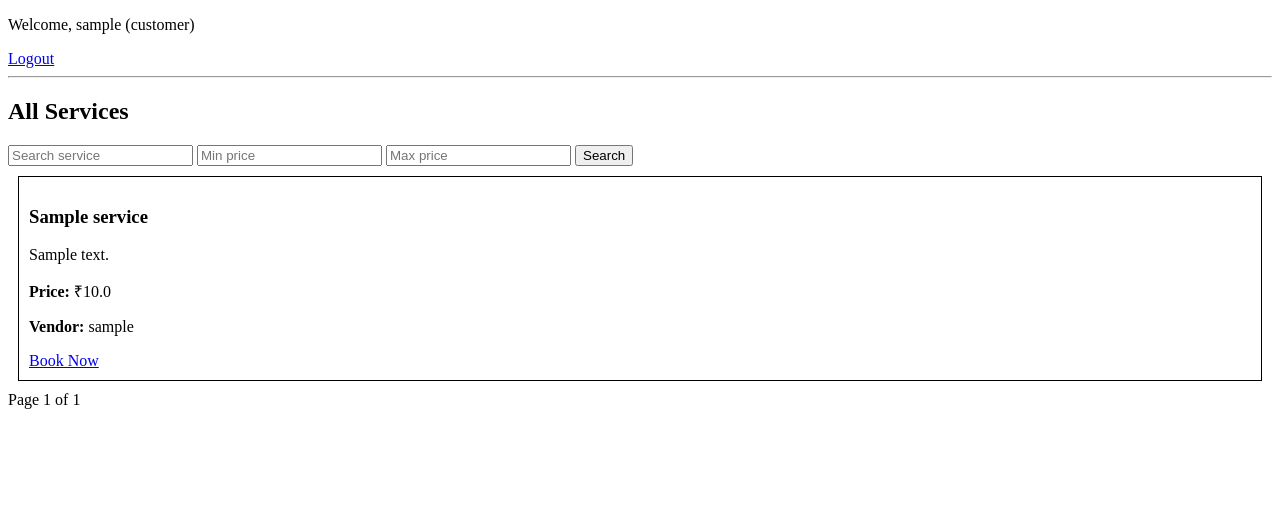
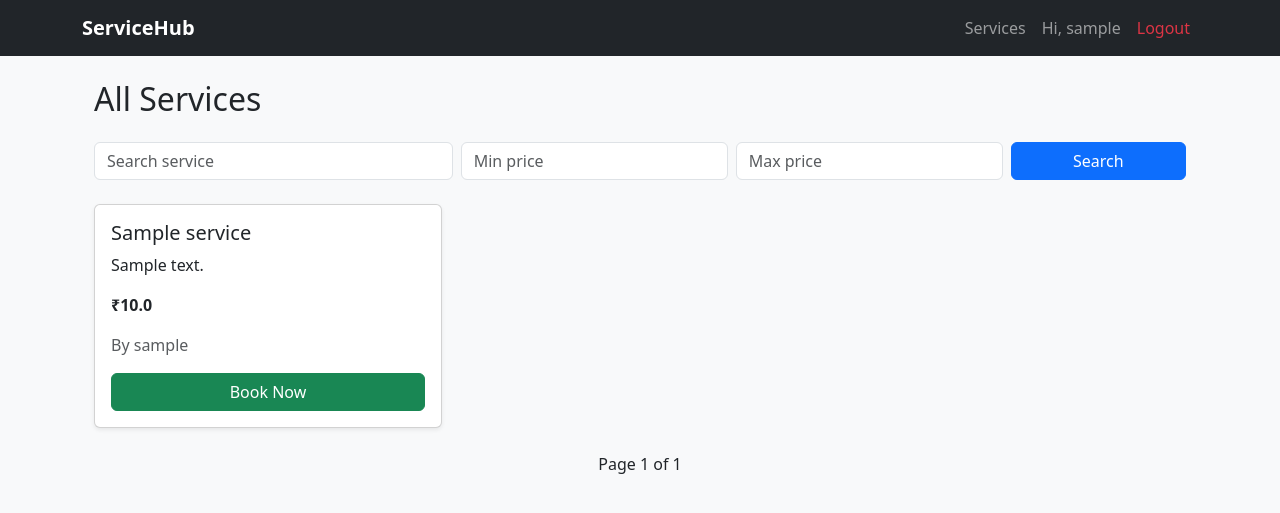
Before and after one commit to HKalaliya2276/ServiceHub, a Django app: page /services/list/ in a window 1280 px wide. Shown: the top 513 px of the page. Run offline with Django 5.2, Linux system fonts and the light colour scheme; a user stored in the database is signed in; tables that the repository leaves empty hold one stand-in row (values such as "Sample post").

Commit message:
Added service listing, vendor dashboard, and service CRUD with fixes also improved UI

```diff
--- a/services/urls.py
+++ b/services/urls.py
@@ -10,4 +10,8 @@ urlpatterns = [
     path('assign-delivery/<int:booking_id>/', views.assign_delivery, name='assign_delivery'),
     path('delivery-update/<int:booking_id>/<str:status>/', views.update_delivery_status, name='delivery_update'),
     path('my-bookings/', views.customer_bookings, name='customer_bookings'),
+    path('my-services/', views.my_services, name='my_services'),
+    path('create/', views.create_service, name='create_service'),
+    path('edit/<int:id>/', views.edit_service, name='edit_service'),
+    path('delete/<int:id>/', views.delete_service, name='delete_service'),
 ]
--- a/services/views.py
+++ b/services/views.py
@@ -1,8 +1,10 @@
+from django.http import HttpResponse
 from django.shortcuts import render, redirect
 from django.contrib.auth.decorators import login_required
 from django.contrib.auth import get_user_model
 from .models import Booking, Service
 from django.core.paginator import Paginator
+from django.shortcuts import get_object_or_404
 
 User = get_user_model()
 
@@ -78,6 +80,58 @@ def vendor_bookings(request):
 
 
 @login_required
+def my_services(request):
+    services = Service.objects.filter(vendor=request.user)
+    return render(request, 'my_services.html', {'services': services})
+
+
+@login_required
+def create_service(request):
+    if request.method == "POST":
+        title = request.POST.get('title')
+        description = request.POST.get('description')
+        price = request.POST.get('price')
+
+        Service.objects.create(
+            vendor=request.user,
+            title=title,
+            description=description,
+            price=price
+        )
+        return redirect('my_services')
+
+    return render(request, 'services/create_service.html')
+
+
+@login_required
+def edit_service(request, id):
+    service = Service.objects.get(id=id)
+
+    if service.vendor != request.user:
+        return HttpResponse("Unauthorized", status=403)
+
+    if request.method == "POST":
+        service.title = request.POST.get('title')
+        service.description = request.POST.get('description')
+        service.price = request.POST.get('price')
+        service.save()
+
+        return redirect('my_services')
+
+    return render(request, 'edit_service.html', {'service': service})
+
+@login_required
+def delete_service(request, id):
+    service = Service.objects.get(id=id)
+
+    if service.vendor != request.user:
+        return HttpResponse("Unauthorized", status=403)
+
+    service.delete()
+    return redirect('my_services')
+
+
+@login_required
 def update_booking_status(request, booking_id, status):
     if request.user.role != 'vendor':
         return redirect('dashboard')
--- a/templates/base.html
+++ b/templates/base.html
@@ -1,21 +1,78 @@
+{% load static %}
 <!DOCTYPE html>
 <html>
 <head>
     <title>ServiceHub</title>
+
+    <link href="https://cdn.jsdelivr.net/npm/bootstrap@5.3.0/dist/css/bootstrap.min.css" rel="stylesheet">
+
+    <style>
+        body {
+            background-color: #f8f9fa;
+        }
+        .navbar-brand {
+            font-weight: bold;
+        }
+    </style>
 </head>
+
 <body>
 
-{% if user.is_authenticated %}
-    <p>Welcome, {{ user.username }} ({{ user.role }})</p>
-    <a href="/logout/">Logout</a>
+<!-- 🔝 Navbar -->
+<nav class="navbar navbar-expand-lg navbar-dark bg-dark">
+    <div class="container">
+
+        <a class="navbar-brand" href="/">ServiceHub</a>
+
+        <div class="collapse navbar-collapse">
+
+            <ul class="navbar-nav ms-auto">
+
+                <li class="nav-item">
+                    {% if user.is_authenticated %}
+
+    {% if user.role == "customer" %}
+        <a class="nav-link" href="/services/list/">Services</a>
+
+    {% elif user.role == "vendor" %}
+        <a class="nav-link" href="/services/my-services/">My Services</a>
+
+    {% endif %}
+
 {% else %}
-    <a href="/login/">Login</a>
-    <a href="/register/">Register</a>
+    <a class="nav-link" href="/services/list/">Services</a>
 {% endif %}
+                </li>
 
-<hr>
+                {% if user.is_authenticated %}
+                    <li class="nav-item">
+                        <a class="nav-link" href="#">Hi, {{ user.username }}</a>
+                    </li>
 
-{% block content %}{% endblock %}
+                    <li class="nav-item">
+                        <a class="nav-link text-danger" href="/logout/">Logout</a>
+                    </li>
+                {% else %}
+                    <li class="nav-item">
+                        <a class="nav-link" href="/login/">Login</a>
+                    </li>
+
+                    <li class="nav-item">
+                        <a class="nav-link" href="/register/">Register</a>
+                    </li>
+                {% endif %}
+
+            </ul>
+
+        </div>
+
+    </div>
+</nav>
+
+<!-- 🔽 Content -->
+<div class="container mt-4">
+    {% block content %}{% endblock %}
+</div>
 
 </body>
 </html>
--- a/templates/service_list.html
+++ b/templates/service_list.html
@@ -2,47 +2,104 @@
 
 {% block content %}
 
-<h2>All Services</h2>
+<div class="container mt-4">
 
-<form method="GET">
-    <input type="text" name="q" placeholder="Search service">
-    <input type="number" name="min_price" placeholder="Min price">
-    <input type="number" name="max_price" placeholder="Max price">
+    <h2 class="mb-4">All Services</h2>
 
-    <button type="submit">Search</button>
+    <!-- 🔍 Search + Filters -->
+    <form method="GET" class="row g-2 mb-4">
+
+        <div class="col-md-4">
+            <input type="text" name="q" class="form-control"
+                   placeholder="Search service"
+                   value="{{ request.GET.q }}">
+        </div>
+
+        <div class="col-md-3">
+            <input type="number" name="min_price" class="form-control"
+                   placeholder="Min price"
+                   value="{{ request.GET.min_price }}">
+        </div>
+
+        <div class="col-md-3">
+            <input type="number" name="max_price" class="form-control"
+                   placeholder="Max price"
+                   value="{{ request.GET.max_price }}">
+        </div>
+
+        <div class="col-md-2">
+            <button class="btn btn-primary w-100">Search</button>
+        </div>
+
     </form>
 
+    <!-- 🛠️ Services List -->
+    <div class="row">
         {% for service in page_obj %}
-    <div style="border:1px solid black; margin:10px; padding:10px;">
-        <h3>{{ service.title }}</h3>
-        <p>{{ service.description }}</p>
-        <p><strong>Price:</strong> ₹{{ service.price }}</p>
-        <p><strong>Vendor:</strong> {{ service.vendor.username }}</p>
+        <div class="col-md-4">
+            <div class="card mb-4 shadow-sm">
+                <div class="card-body">
 
-        <a href="/services/book/{{ service.id }}/">Book Now</a>
+                    <h5 class="card-title">{{ service.title }}</h5>
+
+                    <p class="card-text">
+                        {{ service.description|truncatewords:15 }}
+                    </p>
+
+                    <p><strong>₹{{ service.price }}</strong></p>
+
+                    <p class="text-muted">
+                        By {{ service.vendor.username }}
+                    </p>
+
+                    <a href="/services/book/{{ service.id }}/"
+                       class="btn btn-success w-100">
+                        Book Now
+                    </a>
+
+                </div>
+            </div>
+        </div>
+        {% empty %}
+        <div class="col-12 text-center">
+            <p>No services found 😢</p>
         </div>
         {% endfor %}
+    </div>
 
-<div>
+    <!-- 📄 Pagination -->
+    <div class="d-flex justify-content-center align-items-center gap-2">
+
         {% if page_obj.has_previous %}
-        <a href="?page=1&q={{ request.GET.q }}&min_price={{ request.GET.min_price }}&max_price={{ request.GET.max_price }}">First</a>
+            <a class="btn btn-outline-secondary btn-sm"
+               href="?page=1&q={{ request.GET.q }}&min_price={{ request.GET.min_price }}&max_price={{ request.GET.max_price }}">
+               First
+            </a>
 
-        <a href="?page={{ page_obj.previous_page_number }}&q={{ request.GET.q }}&min_price={{ request.GET.min_price }}&max_price={{ request.GET.max_price }}">
+            <a class="btn btn-outline-secondary btn-sm"
+               href="?page={{ page_obj.previous_page_number }}&q={{ request.GET.q }}&min_price={{ request.GET.min_price }}&max_price={{ request.GET.max_price }}">
                Previous
             </a>
         {% endif %}
 
-    <span>Page {{ page_obj.number }} of {{ page_obj.paginator.num_pages }}</span>
+        <span class="mx-2">
+            Page {{ page_obj.number }} of {{ page_obj.paginator.num_pages }}
+        </span>
 
         {% if page_obj.has_next %}
-        <a href="?page={{ page_obj.next_page_number }}&q={{ request.GET.q }}&min_price={{ request.GET.min_price }}&max_price={{ request.GET.max_price }}">
+            <a class="btn btn-outline-secondary btn-sm"
+               href="?page={{ page_obj.next_page_number }}&q={{ request.GET.q }}&min_price={{ request.GET.min_price }}&max_price={{ request.GET.max_price }}">
                Next
             </a>
 
-        <a href="?page={{ page_obj.paginator.num_pages }}&q={{ request.GET.q }}&min_price={{ request.GET.min_price }}&max_price={{ request.GET.max_price }}">
+            <a class="btn btn-outline-secondary btn-sm"
+               href="?page={{ page_obj.paginator.num_pages }}&q={{ request.GET.q }}&min_price={{ request.GET.min_price }}&max_price={{ request.GET.max_price }}">
                Last
             </a>
         {% endif %}
+
+    </div>
+
 </div>
 
 {% endblock %}
```
Also changed, not shown: templates/create_service.html (added, +19 -0 lines), templates/customer_dashboard.html (+6 -5 lines), templates/edit_service.html (added, +19 -0 lines), templates/forgot_password.html (added, +25 -0 lines), templates/login.html (+31 -7 lines), templates/my_services.html (added, +39 -0 lines), templates/register.html (+28 -6 lines). Lines whose indentation alone changed are shown as unchanged.
